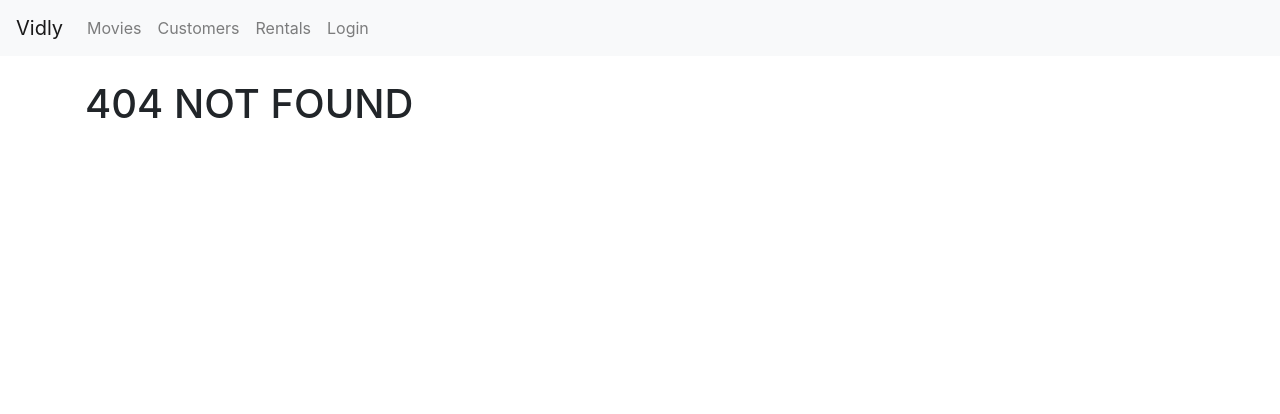
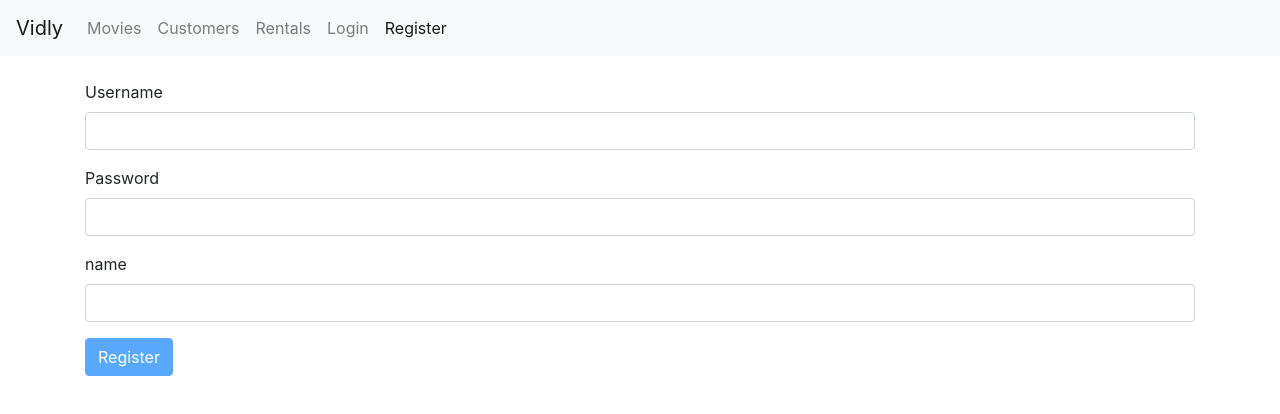
Before and after one commit to chsdwn/mastering-react, a React (Create React App) app in the folder vidly/: page /register in a window 1280 px wide. Before the commit this address led to /404. Shown: the top 414 px of the page. Built offline with nearby package versions, Linux system fonts and the light colour scheme.

Commit message:
20-Register Form

```diff
--- a/vidly/src/App.js
+++ b/vidly/src/App.js
@@ -6,8 +6,9 @@ import LoginForm from "./components/loginForm";
 import MovieDetails from "./components/movieDetails";
 import Movies from "./components/movies";
 import NavBar from "./components/navbar";
+import RegisterForm from "./components/registerForm";
+import Rentals from "./components/rentals";
 import NotFound from "./components/common/notFound";
-import Rentals from "./components/rentals";
 
 function App() {
   return (
@@ -16,6 +17,7 @@ function App() {
       <div className="container">
         <Switch>
           <Route path="/login" component={LoginForm} />
+          <Route path="/register" component={RegisterForm} />
           <Route path="/movies/:id" component={MovieDetails} />
           <Route path="/movies" component={Movies} />
           <Redirect to="/movies" from="/" exact />
--- a/vidly/src/components/navbar.jsx
+++ b/vidly/src/components/navbar.jsx
@@ -33,6 +33,9 @@ const NavBar = props => {
           <NavLink className="nav-item nav-link" to="/login">
             Login
           </NavLink>
+          <NavLink className="nav-item nav-link" to="/register">
+            Register
+          </NavLink>
         </div>
       </div>
     </nav>
--- /dev/null
+++ b/vidly/src/components/registerForm.jsx
@@ -0,0 +1,42 @@
+import React from "react";
+import Joi from "joi-browser";
+import Form from "./common/form";
+
+class RegisterForm extends Form {
+  state = {
+    data: {
+      username: "",
+      password: "",
+      name: ""
+    },
+    errors: {}
+  };
+
+  schema = {
+    username: Joi.string()
+      .email()
+      .required()
+      .label("Username"),
+    password: Joi.string()
+      .min(5)
+      .required(),
+    name: Joi.string().required()
+  };
+
+  doSubmit = () => {
+    console.log("Registered");
+  };
+
+  render() {
+    return (
+      <form onSubmit={this.handleSubmit}>
+        {this.renderInput("username", "Username")}
+        {this.renderInput("password", "Password", "password")}
+        {this.renderInput("name", "name")}
+        {this.renderButton("Register")}
+      </form>
+    );
+  }
+}
+
+export default RegisterForm;
```
